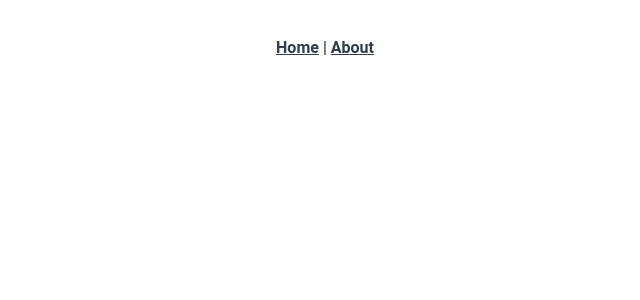
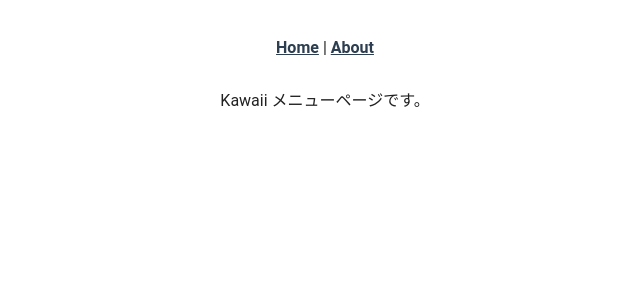
Before and after one commit to tkawaguchi-uhuru/kawaii-vue-example, a Vue app: page /menu in a window 1280 px wide. Shown: the top 300 px of the page, without its empty margins (315-955 px from the left). Built offline with nearby package versions, Linux system fonts and the light colour scheme.

Commit message:
メニュー画面を追加

```diff
--- a/src/router/index.js
+++ b/src/router/index.js
@@ -5,6 +5,10 @@ import Home from '../views/Home.vue'
 Vue.use(VueRouter)
 
 const routes = [
+  {
+    path: '/menu',
+    component: () => import('../views/MenuPage.vue')
+  },
   {
     path: '/',
     name: 'home',
--- /dev/null
+++ b/src/views/MenuPage.vue
@@ -0,0 +1,15 @@
+<template>
+  <div>
+    <!-- content -->
+    Kawaii メニューページです。
+  </div>
+</template>
+
+<script>
+export default {
+  name: 'MenuPage'
+}
+</script>
+
+<style>
+</style>
```
